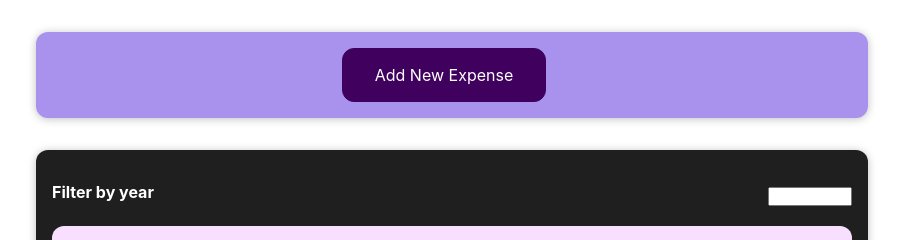
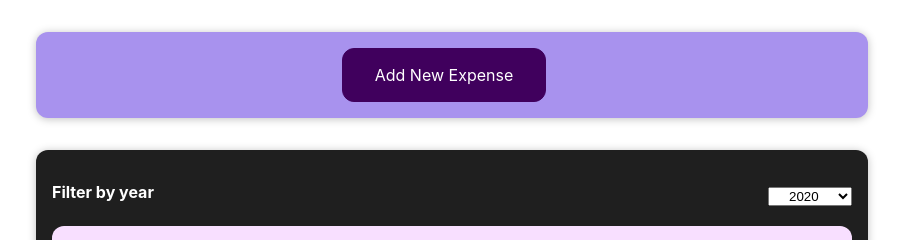
Before and after one commit to hose347/react-project-expense-journal, a React (Create React App) app: page / in a window 1280 px wide. Shown: the top 240 px of the page, without its empty margins (188-1091 px from the left). Built offline with nearby package versions, Linux system fonts and the light colour scheme.

Commit message:
filter color change

```diff
--- a/src/components/Expenses/ExpensesFilter.css
+++ b/src/components/Expenses/ExpensesFilter.css
@@ -1,5 +1,5 @@
 .expenses-filter {
-  color: white;
+  color: black;
   padding: 0 1rem;
 }
 
@@ -22,6 +22,4 @@
   padding: 0.5rem 3rem;
   font-weight: bold;
   border-radius: 6px;
-  background-color: white;
-  color: black;
 }
```
